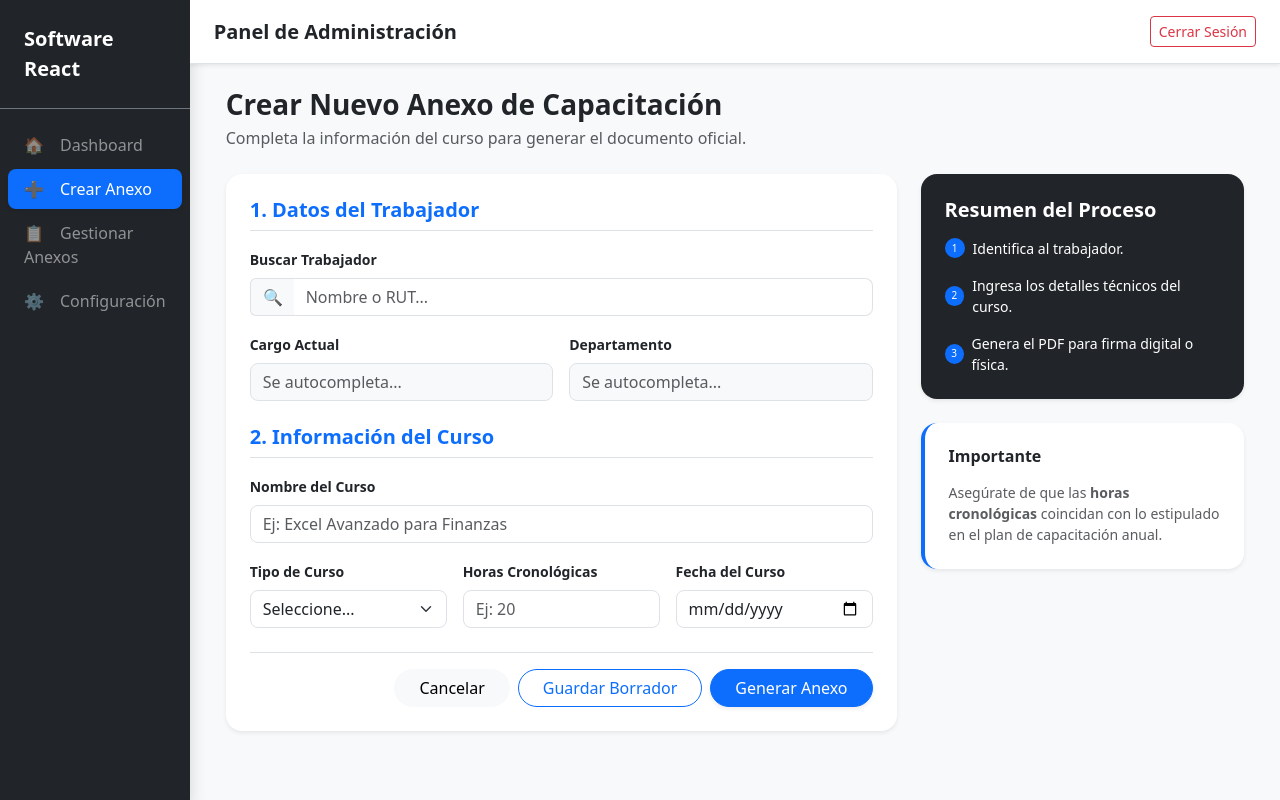
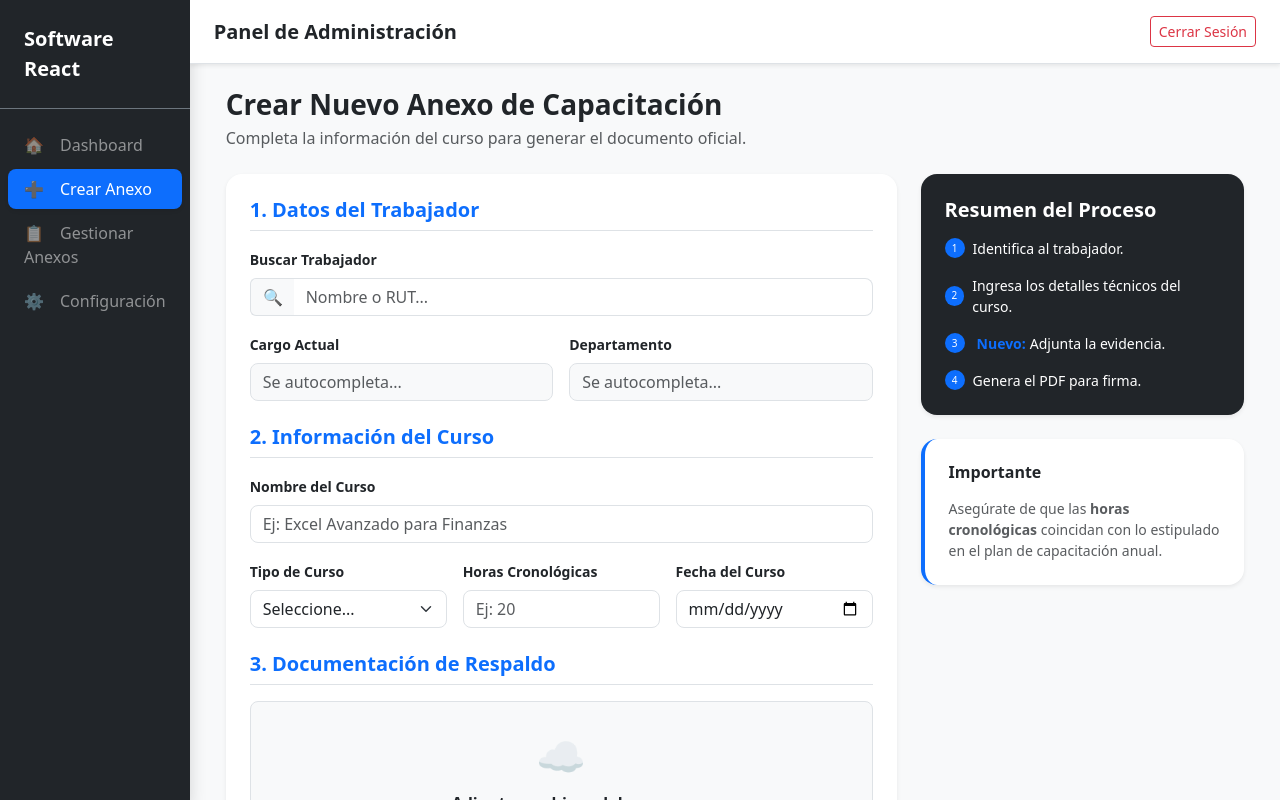
Before and after one commit to bycyber18/anexos-frontend, a React (Vite) app in the folder SoftwareReact-main/: page /crear-anexo in a window 1280 px wide. Built offline with nearby package versions, Linux system fonts and the light colour scheme.

Commit message:
Cambios de Generar Anexos

```diff
--- a/SoftwareReact-main/src/components/crearanexo.tsx
+++ b/SoftwareReact-main/src/components/crearanexo.tsx
@@ -35,7 +35,7 @@ export default function CrearAnexo() {
                   </div>
                 </div>
 
-                {/* Sección 2: Información del Curso (Actualizada) */}
+                {/* Sección 2: Información del Curso */}
                 <div className="mb-4">
                   <h5 className="fw-bold mb-3 pb-2 border-bottom text-primary">2. Información del Curso</h5>
                   <div className="row g-3">
@@ -66,6 +66,29 @@ export default function CrearAnexo() {
                   </div>
                 </div>
 
+                {/* --- NUEVA SECCIÓN: SUBIDA DE ARCHIVOS --- */}
+                <div className="mb-4">
+                  <h5 className="fw-bold mb-3 pb-2 border-bottom text-primary">3. Documentación de Respaldo</h5>
+
+                  {/* Zona de carga visual */}
+                  <div className="p-4 rounded-3 text-center bg-light border" style={{borderStyle: 'dashed !important', borderColor: '#ced4da'}}>
+                    <div className="mb-2">
+                        {/* Ícono simulado con emoji o clase bi-cloud-upload si tienes iconos */}
+                        <span className="fs-1 text-muted">☁️</span>
+                    </div>
+                    <h6 className="fw-bold mb-1">Adjuntar archivos del curso</h6>
+                    <p className="text-muted small mb-3">Sube el temario, lista de asistencia o cotización (PDF, JPG, PNG)</p>
+
+                    <div className="row justify-content-center">
+                        <div className="col-md-8">
+                            <input type="file" className="form-control" multiple />
+                        </div>
+                    </div>
+                    <div className="mt-2 text-muted small fst-italic">Máximo 10MB por archivo</div>
+                  </div>
+                </div>
+                {/* ----------------------------------------- */}
+
                 {/* Botones de Acción */}
                 <div className="d-flex justify-content-end gap-2 pt-3 border-top">
                   <button type="button" className="btn btn-light rounded-pill px-4">Cancelar</button>
@@ -91,9 +114,13 @@ export default function CrearAnexo() {
                   <span className="bg-primary rounded-circle me-2 d-inline-flex justify-content-center align-items-center" style={{width: '20px', height: '20px', fontSize: '10px'}}>2</span>
                   Ingresa los detalles técnicos del curso.
                 </li>
+                <li className="mb-3 d-flex align-items-center">
+                  <span className="bg-primary rounded-circle me-2 d-inline-flex justify-content-center align-items-center" style={{width: '20px', height: '20px', fontSize: '10px'}}>3</span>
+                  <strong className="text-primary ms-1 me-1">Nuevo:</strong> Adjunta la evidencia.
+                </li>
                 <li className="d-flex align-items-center">
-                  <span className="bg-primary rounded-circle me-2 d-inline-flex justify-content-center align-items-center" style={{width: '20px', height: '20px', fontSize: '10px'}}>3</span>
-                  Genera el PDF para firma digital o física.
+                  <span className="bg-primary rounded-circle me-2 d-inline-flex justify-content-center align-items-center" style={{width: '20px', height: '20px', fontSize: '10px'}}>4</span>
+                  Genera el PDF para firma.
                 </li>
               </ul>
             </div>
```
